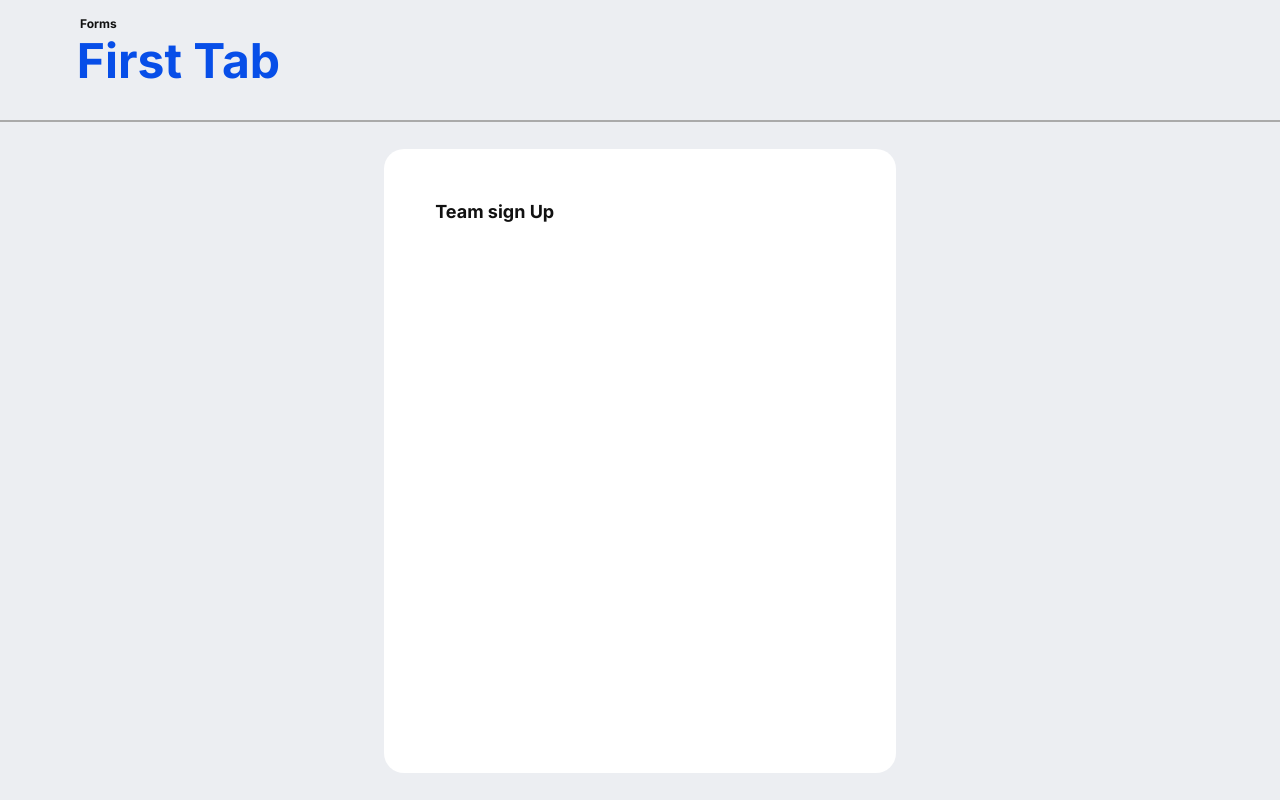
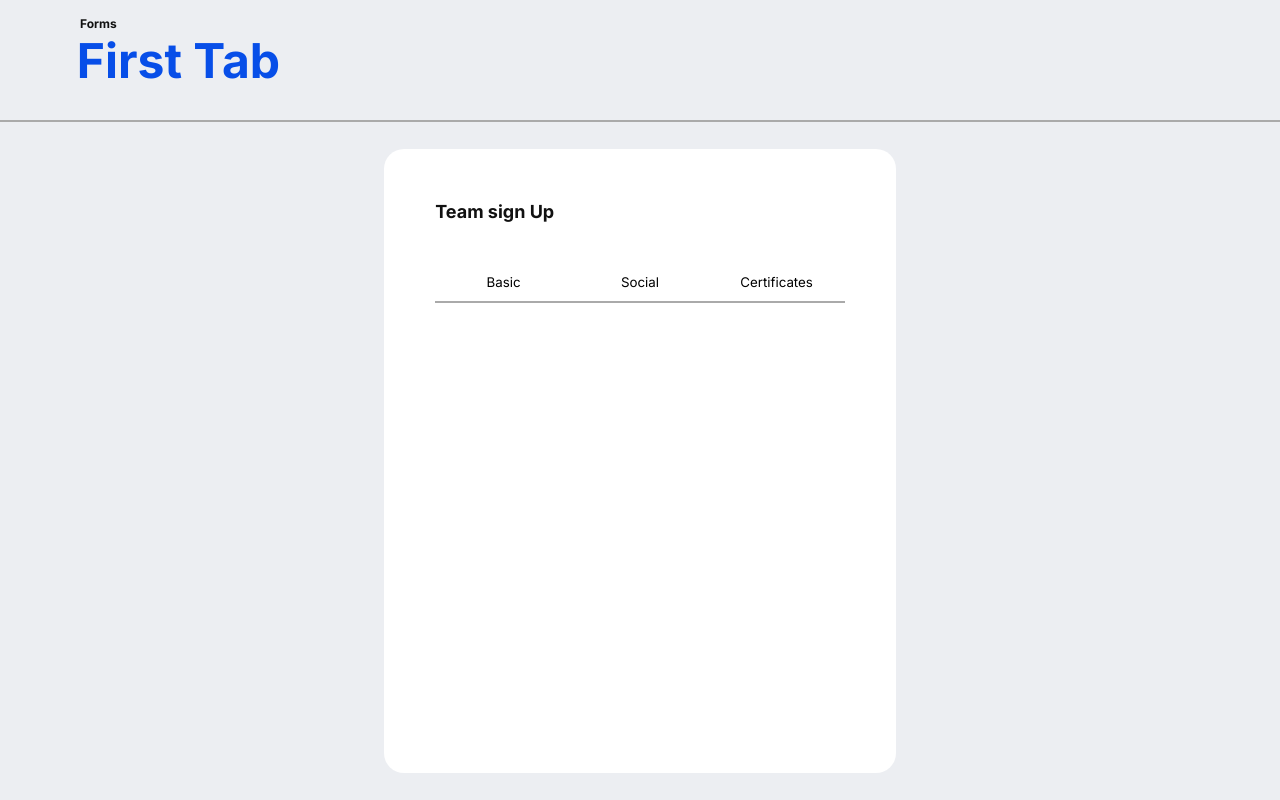
Before and after one commit to LeonardoLuisKlein/desafioCompass_SquadGreen, a Vue app: page /#/ in a window 1280 px wide. Built offline with nearby package versions, Linux system fonts and the light colour scheme.

Commit message:
Feat: Added Button Top in Form

```diff
--- a/src/components/containers/FormOne/FormOne.scss
+++ b/src/components/containers/FormOne/FormOne.scss
@@ -24,5 +24,12 @@
             justify-content: flex-start;
         }
 
+        .buttonsTop {
+            display: flex;
+            width: 80%;
+            align-items: center;
+            justify-content: space-around;
+        }
     }
+
 }
--- a/src/components/containers/FormOne/FormOne.vue
+++ b/src/components/containers/FormOne/FormOne.vue
@@ -5,6 +5,11 @@
       <div class="sectionForm">
         <div class="divTitle">
             <Title type="h1" tMessage="Team sign Up" nameClass="titleDefault"/>
+        </div>
+        <div class="buttonsTop">
+            <Button text="Basic" classButton="Border"/>
+            <Button text="Social" classButton="Border"/>
+            <Button text="Certificates" classButton="Border"/>
         </div>
       </div>
     </div>
@@ -15,10 +20,11 @@
 
 import Header from '../../experience-fragments/Header/Header.vue'
 import Title from '@/components/micro/Title/Title.vue'
+import Button from '../../micro/Button/Button.vue'
 
 export default {
   name: "formOne",
-  components: { Header, Title }
+  components: { Header, Title, Button }
 }
 </script>
 
```
